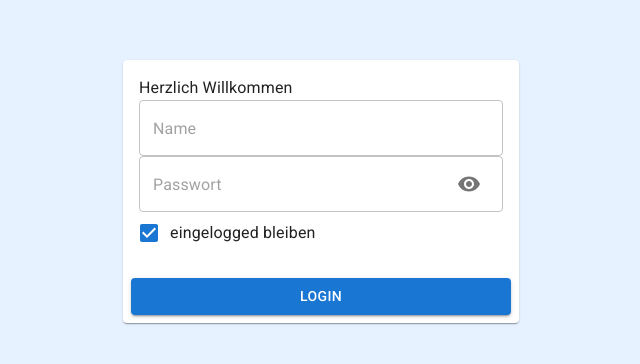
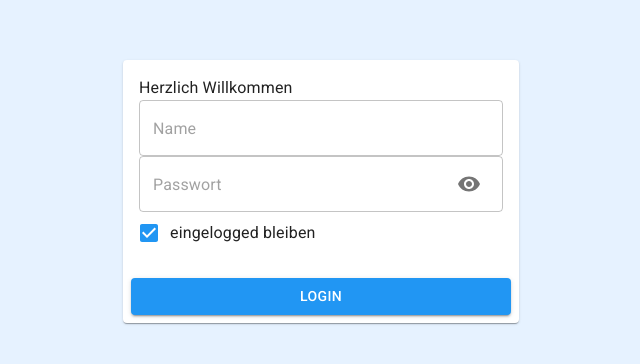
Before and after one commit to Ledditz/clubseite, a React (Create React App) app: page /#/login in a window 1280 px wide. Shown: the part 180-544 px from the top of the page, without its empty margins (319-959 px from the left). Built offline with nearby package versions, Linux system fonts and the light colour scheme.

Commit message:
add dark theme add theme toggle

```diff
--- a/src/App.tsx
+++ b/src/App.tsx
@@ -1,6 +1,7 @@
 import { Box } from "@mui/material";
 import { useState } from "react";
-import { BrowserRouter, HashRouter, Navigate, Route, Routes, useLocation, useNavigate } from "react-router-dom";
+import { HashRouter, Navigate, Route, Routes, useNavigate } from "react-router-dom";
+import { useColorMode } from "./ColorModeContext";
 import Home from "./components/Home";
 import Login from "./components/Login";
 import SessionEndedInfo from "./components/SessionEndedInfo";
@@ -9,10 +10,9 @@ import useToken from "./hooks/useToken";
 
 function App() {
     const { isTokenValid, setToken, deleteToken, token } = useToken()
-
+    const { mode } = useColorMode()
     return (
-        <Box sx={{ height: "100vh", backgroundColor: "#e6f2ff" }}>
-            {/* <BrowserRouter> */}
+        <Box sx={{ minHeight: "100vh", backgroundColor: mode === 'light' ? '#e6f2ff' : '#424242' }}>
             <HashRouter>
                 <Routes>
                     <Route path="/login" element={isTokenValid ? <Navigate to="/home" /> : <Login setToken={setToken} />} />
@@ -24,7 +24,6 @@ function App() {
                     <Route path="*" element={<Navigate to="/home" />} />
                 </Routes>
             </HashRouter>
-            {/* </BrowserRouter> */}
         </Box>
     );
 }
--- /dev/null
+++ b/src/ColorModeContext.tsx
@@ -0,0 +1,49 @@
+import { createTheme, PaletteMode, ThemeOptions, ThemeProvider } from "@mui/material";
+import { blue, green, yellow } from "@mui/material/colors";
+import { createContext, useContext, useMemo, useState } from "react";
+
+interface IColorModeContext {
+    toggleColorMode: () => void;
+    mode: 'dark' | 'light'
+}
+
+export const ColorModeContext = createContext<IColorModeContext>({
+    toggleColorMode: () => { },
+    mode: 'light'
+})
+
+export const ColorModeContextProvider = ({ children }: any) => {
+    const [mode, setMode] = useState<'light' | 'dark'>('light');
+    const colorMode = useMemo(
+        () => ({
+            toggleColorMode: () => {
+                setMode((prev) => prev === 'light' ? 'dark' : 'light')
+            },
+            mode,
+        }), [mode])
+
+    const getCustomTheme = (mode: PaletteMode): ThemeOptions => ({
+        palette: {
+            mode,
+            primary: {
+                ...blue,
+                ...(mode === 'dark' && {
+                    main: yellow[400]
+                })
+            }
+        }
+    })
+
+
+    const theme = useMemo(
+        () => createTheme(getCustomTheme(mode)), [mode]
+    )
+
+    return (
+        <ColorModeContext.Provider value={colorMode}>
+            <ThemeProvider theme={theme}>{children}</ThemeProvider>
+        </ColorModeContext.Provider>
+    )
+}
+
+export const useColorMode = () => useContext(ColorModeContext);
--- a/src/components/Home.tsx
+++ b/src/components/Home.tsx
@@ -1,10 +1,11 @@
 import { useState } from 'react';
-import { Box, Button, Stack } from '@mui/material';
+import { Box, Stack } from '@mui/material';
 import SearchBar from './SearchBar';
 import BuyDialog from './userCard/BuyDialog';
 import RechargeDialog from './userCard/RechargeDialog';
 import UserCard from './userCard/UserCard';
 import { useNavigate } from 'react-router-dom';
+import { useColorMode } from '../ColorModeContext';
 
 interface user {
     name: string,
@@ -50,6 +51,7 @@ const Home = (props: HomeProps) => {
     const [drinkData, setDrinkData] = useState<any>({})
     const [rechargeData, setRechargeData] = useState<any>({})
     const [filteredUserData, setFilteredUserData] = useState<user[]>([])
+    const { mode } = useColorMode()
     const navigate = useNavigate()
 
     const handleExpandChange = (idx: number) => {
@@ -95,10 +97,8 @@ const Home = (props: HomeProps) => {
     }
 
     return (
-        <Box bgcolor={"lightgray"}>
-            <Box padding={1} bgcolor="lightblue" marginBottom={2}>
-                <SearchBar onInputChange={handleInputChange} />
-            </Box>
+        <Box bgcolor={mode === 'light' ? "lightgray" : "grey"}>
+            <SearchBar onInputChange={handleInputChange} onLogoutClick={handleLogoutClick} />
             <Stack direction="column" alignItems="flex-start" justifyContent="center">
                 {filteredUserData.map((user, idx) =>
                     <UserCard
@@ -111,7 +111,6 @@ const Home = (props: HomeProps) => {
                         onBuyClick={handleBuyClick}
                         onRechargeClick={handleRechargeClick}
                     />)}
-                <Button fullWidth variant="contained" color='warning' sx={{ minHeight: "4rem" }} onClick={() => handleLogoutClick()}>Logout</Button>
             </Stack>
             <BuyDialog open={dialogOpen === 'buy'} onClose={handleCloseDialog} drinksData={drinkData} />
             <RechargeDialog open={dialogOpen === 'recharge'} onClose={handleCloseDialog} rechargeObj={rechargeData} />
--- a/src/components/SearchBar.tsx
+++ b/src/components/SearchBar.tsx
@@ -1,16 +1,20 @@
 import React, { useEffect, useState } from 'react';
-import { IconButton, InputAdornment, OutlinedInput } from '@mui/material';
-import { Close, Search } from '@mui/icons-material';
+import { Box, Grid, IconButton, InputAdornment, OutlinedInput } from '@mui/material';
+import { Brightness4, Brightness7, Close, Logout, Search } from '@mui/icons-material';
 import useDebounce from '../hooks/useDebounce';
+import { useColorMode } from '../ColorModeContext';
 
 interface SearchBarProps {
-    onInputChange: (term: string) => void
+    onInputChange: (term: string) => void;
+    onLogoutClick: () => void;
 }
 
 export default function SearchBar(props: SearchBarProps) {
-    const { onInputChange } = props
+    const { onInputChange, onLogoutClick } = props
     const [value, setValue] = useState<string>('')
     const debouncedSearchTerm = useDebounce(value, value === '' ? 0 : 500)
+
+    const { mode, toggleColorMode } = useColorMode()
 
     const handleChange = (event: React.ChangeEvent<HTMLInputElement>) => {
         setValue(event.target.value.trim())
@@ -21,10 +25,13 @@ export default function SearchBar(props: SearchBarProps) {
     }, [debouncedSearchTerm])
 
     return (
+        <Box padding={1} marginBottom={2}>
+            <Grid container justifyContent="space-between" alignItems="center">
+                <IconButton onClick={() => toggleColorMode()}>
+                    {mode === 'dark' ? <Brightness7 /> : <Brightness4 />}
+                </IconButton>
                 <OutlinedInput
-            sx={{ backgroundColor: "#ffffff" }}
                     placeholder="Suchen"
-            fullWidth
                     endAdornment={
                         <InputAdornment position="end">
                             <IconButton
@@ -38,6 +45,12 @@ export default function SearchBar(props: SearchBarProps) {
                     value={value}
                     onChange={handleChange}
                 />
-
+                {/* <Grid item> */}
+                <IconButton onClick={() => onLogoutClick()}>
+                    <Logout />
+                </IconButton>
+                {/* </Grid> */}
+            </Grid>
+        </Box>
     );
 }
--- a/src/components/styledComponents/ButtonCircles.tsx
+++ b/src/components/styledComponents/ButtonCircles.tsx
@@ -1,6 +1,6 @@
 import { Avatar, styled } from '@mui/material';
 
-const ButtonCircle = styled(Avatar)({
-    minWidth: "3rem", minHeight: "3rem", backgroundColor: '#1a8cff'
-})
+const ButtonCircle = styled(Avatar)(({ theme }) => ({
+    minWidth: "3rem", minHeight: "3rem", backgroundColor: theme.palette.primary.main
+}))
 export default ButtonCircle
--- a/src/components/userCard/CardFlyout.tsx
+++ b/src/components/userCard/CardFlyout.tsx
@@ -4,16 +4,14 @@ import Counter from './DrinkCounter';
 import TabContent from '../styledComponents/TabContent';
 import ButtonCircle from '../styledComponents/ButtonCircles';
 import { QuestionMark } from '@mui/icons-material';
+import { useColorMode } from '../../ColorModeContext';
 
 const StyledTab = styled(Tab)(
     ({ theme }) => ({
         textTransform: 'none',
-        backgroundColor: '#ffffff',
         fontWeight: theme.typography.fontWeightRegular,
         fontSize: 'large',
-        color: 'rgba(0, 0, 0, 0.85)',
         '&.Mui-selected': {
-            color: '#1890ff',
             fontWeight: theme.typography.fontWeightBold,
         },
     }),
@@ -89,8 +87,6 @@ const CardFylout = (props: CardFlyoutProps) => {
                 </Button>
             </TabContent>
             <TabContent openTab={openTab} index={1}>
-                {/* add recharge money section */}
-
                 <Stack direction="row" spacing={2} justifyContent='center'>
                     {presets.map((pre, idx) =>
                         <Button key={idx} onClick={() => onRechargeClick(pre)}>
--- a/src/components/userCard/DrinkCounter.tsx
+++ b/src/components/userCard/DrinkCounter.tsx
@@ -1,7 +1,8 @@
 import { useEffect, useState } from 'react';
 import { Add, Remove } from '@mui/icons-material';
-import { IconButton, Stack, Typography } from '@mui/material';
+import { IconButton, Stack, Typography, useTheme } from '@mui/material';
 import ButtonCircle from '../styledComponents/ButtonCircles';
+import { useColorMode } from '../../ColorModeContext';
 
 
 interface CounterProps {
@@ -13,6 +14,8 @@ interface CounterProps {
 const Counter = (props: CounterProps) => {
     const { drink, onAmountChange, disabled } = props
     const [count, setCount] = useState(0)
+    const { mode } = useColorMode()
+    const theme = useTheme()
 
     const handleCountChange = (_diff: number) => {
         if ((count + _diff) < 0) {
@@ -36,7 +39,7 @@ const Counter = (props: CounterProps) => {
                 </IconButton>
                 <Typography variant="h4">{count}</Typography>
                 <IconButton color={disabled ? 'error' : 'default'} disabled={disabled} onClick={() => handleCountChange(1)}>
-                    <ButtonCircle sx={disabled ? { backgroundColor: '#e6e6e6' } : undefined}>
+                    <ButtonCircle sx={disabled ? { backgroundColor: mode === 'light' ? theme.palette.grey[300] : theme.palette.grey[800] } : undefined}>
                         <Add />
                     </ButtonCircle>
                 </IconButton>
--- a/src/components/userCard/UserCard.tsx
+++ b/src/components/userCard/UserCard.tsx
@@ -56,7 +56,7 @@ const UserCard = (props: UserCardProps) => {
     }
 
     return (
-        <Container maxWidth="sm">
+        <Container maxWidth='xs'>
             <StyledCard>
                 <Box>
                     <Stack direction="row" alignItems="center" justifyContent="space-between" onClick={() => onExpand(expandIdx)}>
@@ -74,11 +74,11 @@ const UserCard = (props: UserCardProps) => {
                         </Stack>
                     </Stack>
                 </Box>
-                <Collapse in={isExpanded} timeout="auto" unmountOnExit sx={{ backgroundColor: '#f2f2f2' }}>
+                <Collapse in={isExpanded} timeout="auto" unmountOnExit>
                     <CardFlyout userMoney={amount} onBuyClick={handleBuyClick} onRechargeClick={handleRechargeClick} />
                 </Collapse>
             </StyledCard>
-        </Container>
+        </Container >
     )
 }
 
--- a/src/index.tsx
+++ b/src/index.tsx
@@ -3,12 +3,16 @@ import './index.css';
 import reportWebVitals from './reportWebVitals';
 import * as serviceWorkerRegistration from './serviceWorkerRegistration';
 import App from './App';
+import { ColorModeContextProvider } from './ColorModeContext';
 
 const root = ReactDOM.createRoot(
   document.getElementById('root') as HTMLElement
 );
 
-root.render(<App />
+root.render(
+  <ColorModeContextProvider>
+    <App />
+  </ColorModeContextProvider>
 );
 
 // If you want your app to work offline and load faster, you can change
```
Lines whose indentation alone changed are shown as unchanged.
